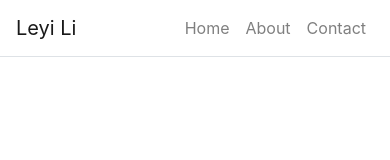
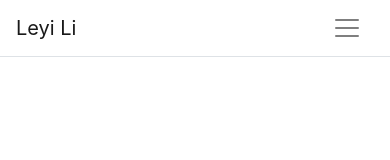
Before and after one commit to Leyla-Li/Leyi-Li-Portfolio-React, a React (Create React App) app in the folder portfolio/: page / in a window 390 px wide. Shown: the top 160 px of the page. Built offline with nearby package versions, Linux system fonts and the light colour scheme.

Commit message:
create a hamburger menu

```diff
--- a/portfolio/src/App.js
+++ b/portfolio/src/App.js
@@ -34,7 +34,8 @@ class App extends React.Component {
     return (
       <Router>
          <Container className="p-0" fluid={true}>
-            <Navbar className="border-bottom">
+
+            <Navbar className="border-bottom" bg="transparent" expand="lg">
               <Navbar.Brand>Leyi Li</Navbar.Brand>
               <Navbar.Toggle className="border-0" aria-controls="navbar-toggle" />
               <Navbar.Collapse id="navbar-toggle">
@@ -45,6 +46,7 @@ class App extends React.Component {
                 </Nav>
               </Navbar.Collapse>
             </Navbar>
+
          </Container>
       </Router>
     );
```
